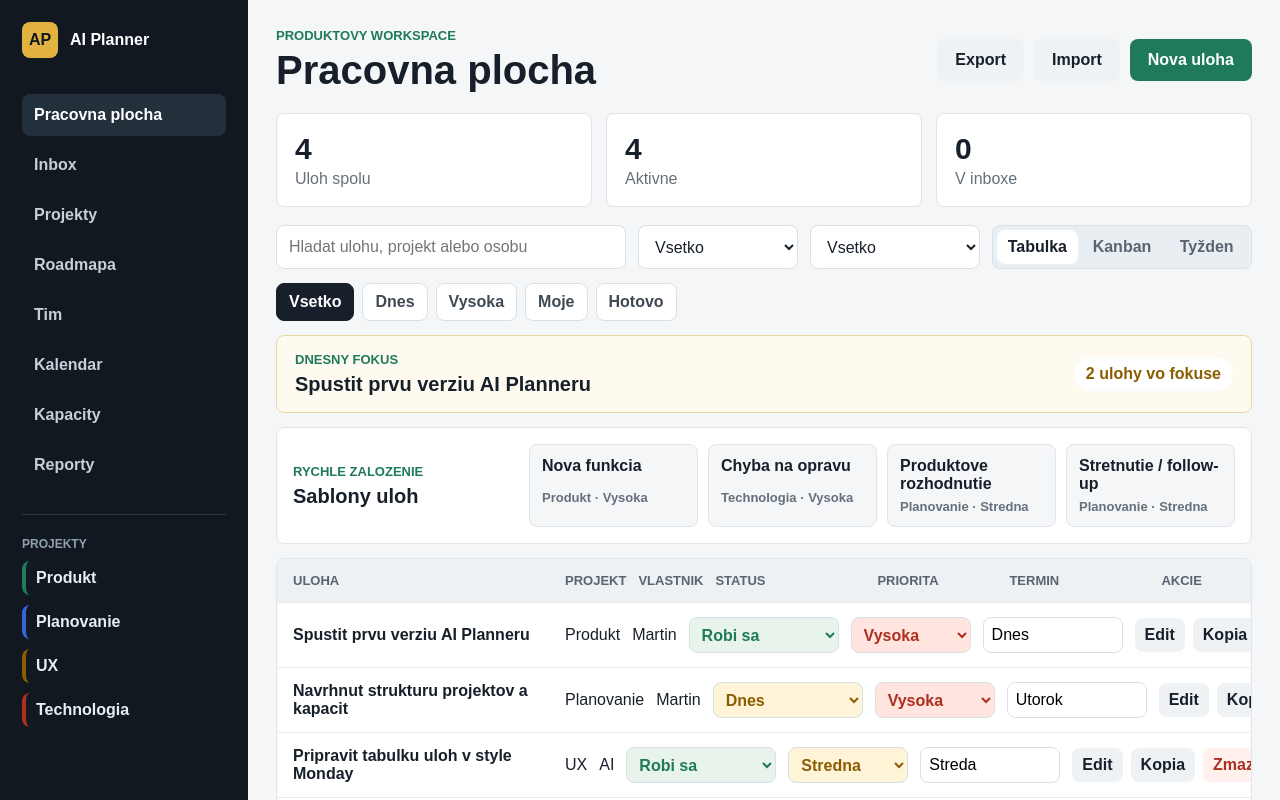
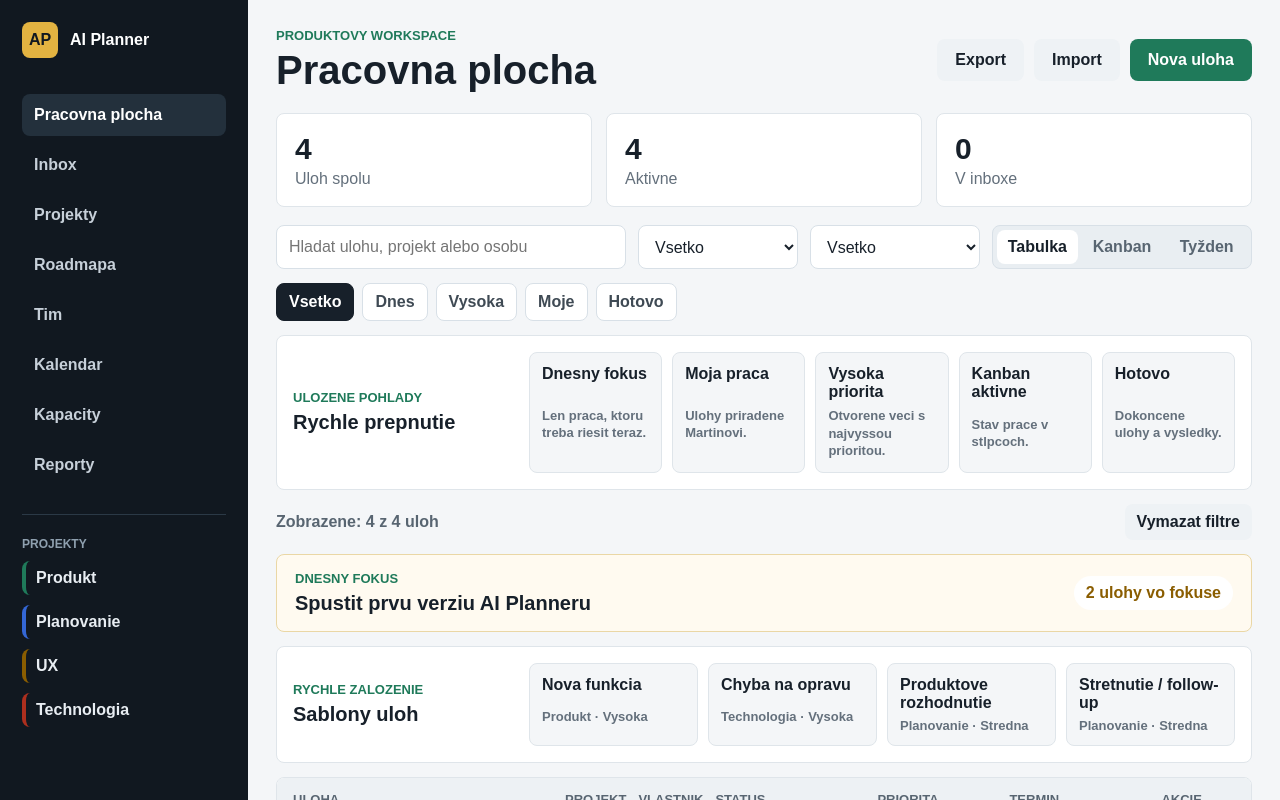
Before and after one commit to martinhavlik-sys/ai-planner, a Next.js app: page / in a window 1280 px wide. Shown: the top 800 px of the page. Built offline with nearby package versions, Linux system fonts and the light colour scheme.

Commit message:
Add files via upload

```diff
--- a/app/globals.css
+++ b/app/globals.css
@@ -262,6 +262,63 @@ h2, p { margin-top: 0; }
 .templateButton span {
   color: #64707c;
   font-size: 13px;
+}
+
+.savedViews {
+  align-items: center;
+  background: white;
+  border: 1px solid #dfe5ea;
+  border-radius: 8px;
+  display: grid;
+  gap: 16px;
+  grid-template-columns: 220px minmax(0, 1fr);
+  margin-bottom: 14px;
+  padding: 16px;
+}
+
+.savedViews h2 {
+  font-size: 20px;
+  margin: 0;
+}
+
+.savedViews > div:last-child {
+  display: grid;
+  gap: 10px;
+  grid-template-columns: repeat(5, minmax(0, 1fr));
+}
+
+.savedViewButton {
+  background: #f4f6f8;
+  border: 1px solid #dfe5ea;
+  color: #17202a;
+  display: grid;
+  gap: 6px;
+  min-height: 82px;
+  padding: 12px;
+  text-align: left;
+}
+
+.savedViewButton span {
+  color: #64707c;
+  font-size: 13px;
+  line-height: 1.35;
+}
+
+.filterSummary {
+  align-items: center;
+  display: flex;
+  gap: 12px;
+  justify-content: space-between;
+  margin-bottom: 14px;
+}
+
+.filterSummary span {
+  color: #586571;
+  font-weight: 800;
+}
+
+.filterSummary button {
+  padding: 9px 12px;
 }
 
 .inboxLayout {
@@ -1023,8 +1080,9 @@ h2, p { margin-top: 0; }
   .appShell { grid-template-columns: 1fr; }
   .sidebar { display: none; }
   .content { padding: 18px; }
-  .stats, .toolbar, .formGrid, .screenGrid, .reportGrid, .capacityRow, .teamLayout, .memberCard, .roadmapLayout, .roadmap, .templateStrip, .templateStrip > div:last-child, .insightGrid, .inboxLayout { grid-template-columns: 1fr; }
+  .stats, .toolbar, .formGrid, .screenGrid, .reportGrid, .capacityRow, .teamLayout, .memberCard, .roadmapLayout, .roadmap, .templateStrip, .templateStrip > div:last-child, .savedViews, .savedViews > div:last-child, .insightGrid, .inboxLayout { grid-template-columns: 1fr; }
   .capacityRow strong { text-align: left; }
+  .filterSummary { align-items: stretch; display: grid; }
   .focusStrip { align-items: stretch; display: grid; }
   .header { align-items: stretch; display: grid; }
   .board { overflow-x: auto; }
--- a/app/page.tsx
+++ b/app/page.tsx
@@ -7,6 +7,15 @@ type Priority = "Nizka" | "Stredna" | "Vysoka";
 type View = "Tabulka" | "Kanban" | "Tyžden";
 type QuickFilter = "Vsetko" | "Dnes" | "Vysoka" | "Moje" | "Hotovo";
 type Screen = "Pracovna plocha" | "Inbox" | "Projekty" | "Roadmapa" | "Tim" | "Kalendar" | "Kapacity" | "Reporty";
+type SavedView = {
+  name: string;
+  description: string;
+  status: Status | "Vsetko";
+  project: string;
+  quick: QuickFilter;
+  view: View;
+  query: string;
+};
 
 type Task = {
   id: number;
@@ -82,6 +91,14 @@ const taskTemplates: TaskTemplate[] = [
   { title: "Chyba na opravu", project: "Technologia", priority: "Vysoka", note: "Zachytit co sa pokazilo, kde sa to prejavuje a ako overime opravu.", checklist: ["Popisat kroky chyby", "Opravit pricinu", "Otestovat nasadenie"] },
   { title: "Produktove rozhodnutie", project: "Planovanie", priority: "Stredna", note: "Zapisat moznosti, odporucanie a dovod rozhodnutia.", checklist: ["Spisat moznosti", "Vybrat odporucanie", "Zapisat dalsi krok"] },
   { title: "Stretnutie / follow-up", project: "Planovanie", priority: "Stredna", note: "Pripravit agendu a vysledky, ktore maju po stretnuti existovat.", checklist: ["Agenda", "Otvorene otazky", "Dohodnute ulohy"] }
+];
+
+const savedViews: SavedView[] = [
+  { name: "Dnesny fokus", description: "Len praca, ktoru treba riesit teraz.", status: "Vsetko", project: "Vsetko", quick: "Dnes", view: "Tabulka", query: "" },
+  { name: "Moja praca", description: "Ulohy priradene Martinovi.", status: "Vsetko", project: "Vsetko", quick: "Moje", view: "Tabulka", query: "" },
+  { name: "Vysoka priorita", description: "Otvorene veci s najvyssou prioritou.", status: "Vsetko", project: "Vsetko", quick: "Vysoka", view: "Tabulka", query: "" },
+  { name: "Kanban aktivne", description: "Stav prace v stlpcoch.", status: "Vsetko", project: "Vsetko", quick: "Vsetko", view: "Kanban", query: "" },
+  { name: "Hotovo", description: "Dokoncene ulohy a vysledky.", status: "Hotovo", project: "Vsetko", quick: "Vsetko", view: "Tabulka", query: "" }
 ];
 
 function blankTask(): Task {
@@ -191,6 +208,23 @@ export default function Home() {
     setProjectFilter(project);
     setQuickFilter("Vsetko");
     setActiveScreen("Pracovna plocha");
+  }
+
+  function applySavedView(savedView: SavedView) {
+    setQuery(savedView.query);
+    setStatusFilter(savedView.status);
+    setProjectFilter(savedView.project);
+    setQuickFilter(savedView.quick);
+    setView(savedView.view);
+    setActiveScreen("Pracovna plocha");
+  }
+
+  function clearFilters() {
+    setQuery("");
+    setStatusFilter("Vsetko");
+    setProjectFilter("Vsetko");
+    setQuickFilter("Vsetko");
+    setView("Tabulka");
   }
 
   function openNewTask() {
@@ -382,6 +416,23 @@ export default function Home() {
             {(["Vsetko", "Dnes", "Vysoka", "Moje", "Hotovo"] as QuickFilter[]).map((filter) => (
               <button key={filter} className={quickFilter === filter ? "selected" : ""} onClick={() => setQuickFilter(filter)}>{filter}</button>
             ))}
+          </section>
+
+          <section className="savedViews">
+            <div><p className="eyebrow">Ulozene pohlady</p><h2>Rychle prepnutie</h2></div>
+            <div>
+              {savedViews.map((savedView) => (
+                <button key={savedView.name} className="savedViewButton" onClick={() => applySavedView(savedView)}>
+                  <strong>{savedView.name}</strong>
+                  <span>{savedView.description}</span>
+                </button>
+              ))}
+            </div>
+          </section>
+
+          <section className="filterSummary">
+            <span>Zobrazene: {visibleTasks.length} z {tasks.length} uloh</span>
+            <button className="ghost" onClick={clearFilters}>Vymazat filtre</button>
           </section>
 
           <section className="focusStrip">
```
